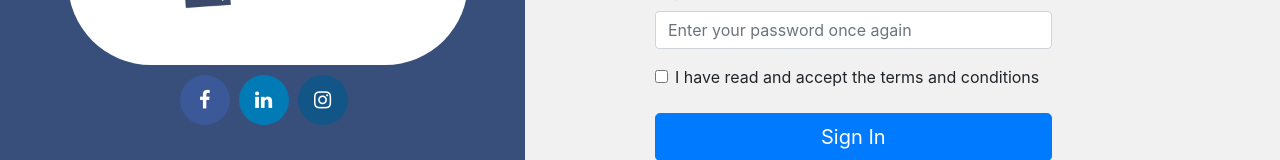
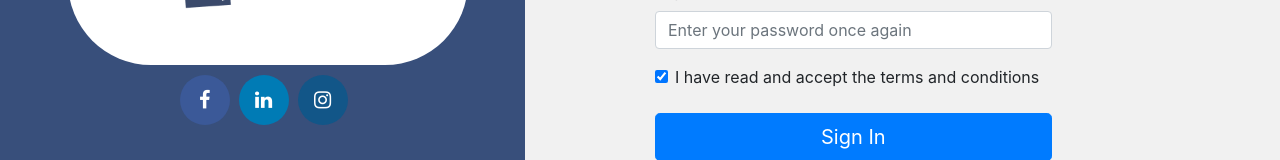
Before and after one commit to KristijanCetina/payingCustomer, a Vue app in the folder paying_customer/: page /signup in a window 1280 px wide. Shown: the part 496-656 px from the top of the page. Built offline with nearby package versions, Linux system fonts and the light colour scheme; no server answers; sample sign-in values are in the browser's storage.

Commit message:
Signup - accept terms of service

```diff
--- a/paying_customer/src/views/Signup.vue
+++ b/paying_customer/src/views/Signup.vue
@@ -66,12 +66,11 @@
             <input
               class="form-check-input"
               type="checkbox"
-              name="TermsAndConditionsCheckbox"
-              id="TermsAndConditionsCheckbox1"
-              value="option1"
-              :disabled="validated == 1"
+              name="TermsCheck"
+              id="TermsCheck"
+              v-model="TermsCheck"
             />
-            <label class="form-check-label" for="TermsAndConditionsCheckbox1">
+            <label class="form-check-label" for="TermsCheck">
               I have read and accept the terms and conditions
             </label>
           </div>
@@ -113,12 +112,18 @@ export default {
       email: "",
       password: "",
       repeatedPassword: "",
+      TermsCheck:{
+        accept: true
+      },
     };
   },
   methods: {
     signup() {
       if (this.password != this.repeatedPassword) {
         alert("The password does not match!");
+      }
+       if (this.TermsCheck == false) {
+        alert("You have to accept Terms of service!")
       } else {
         firebase
 				.auth()
```
